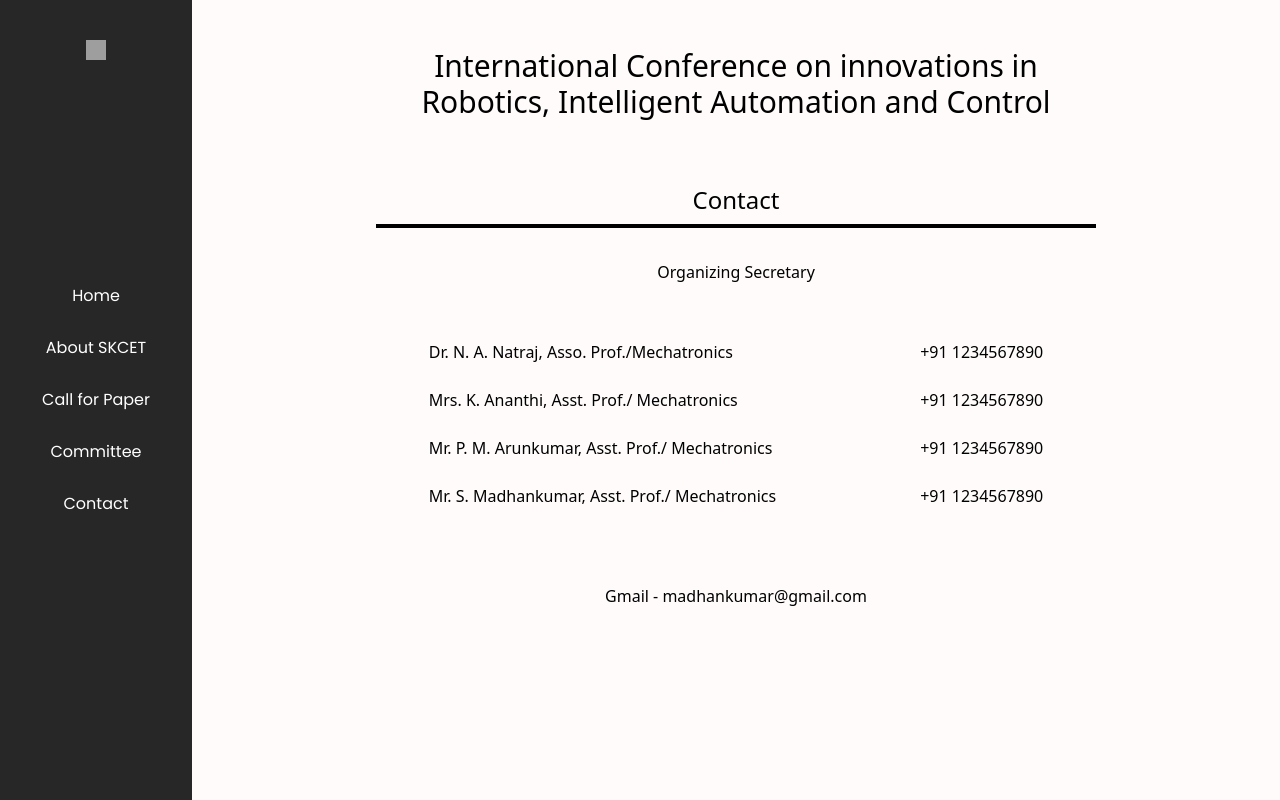
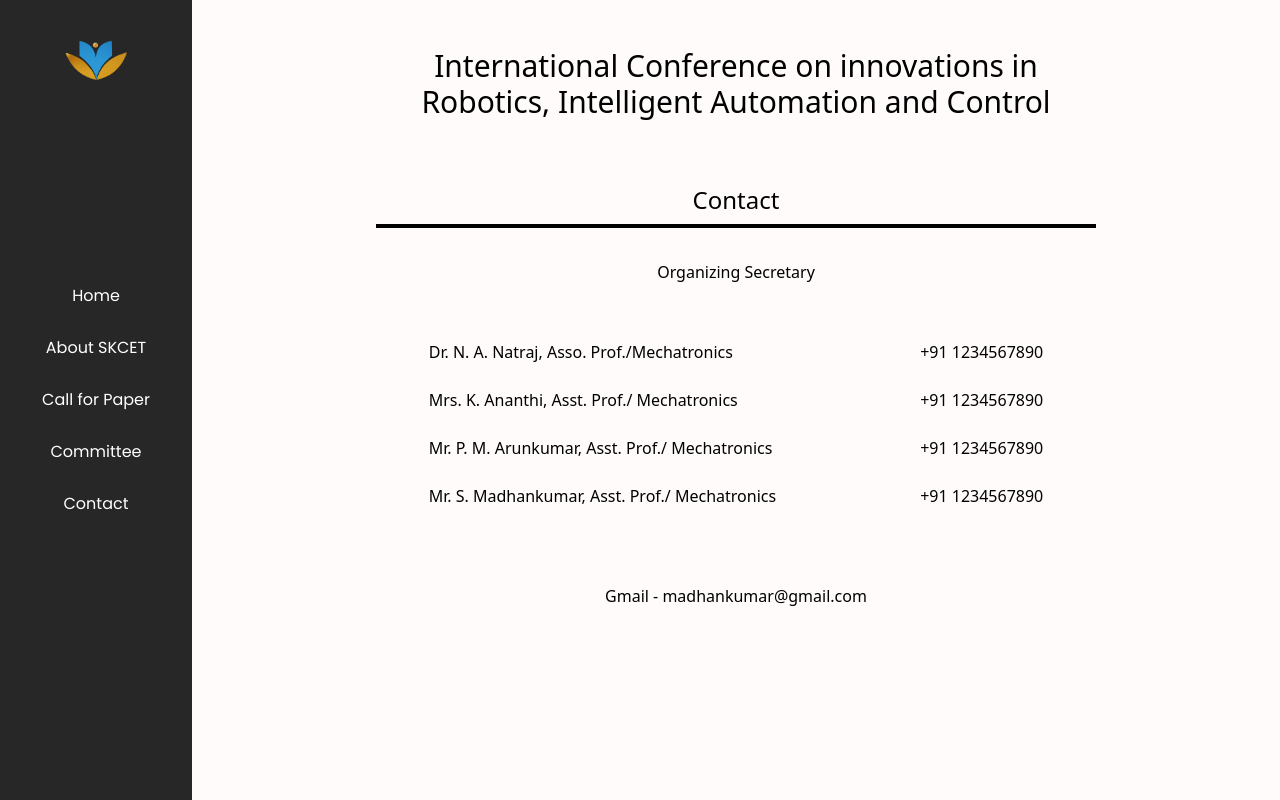
Before and after one commit to kalaiy21/conference, a React (Create React App) app: page / in a window 1280 px wide. Built offline with nearby package versions, Linux system fonts and the light colour scheme; grey boxes are pictures that could not be loaded.

Commit message:
Add Image

```diff
--- a/src/components/Contact/Contact.js
+++ b/src/components/Contact/Contact.js
@@ -13,8 +13,6 @@
 
     const contacts = ['Dr. N. A. Natraj, Asso. Prof./Mechatronics', 'Mrs. K. Ananthi, Asst. Prof./ Mechatronics', 'Mr. P. M. Arunkumar, Asst. Prof./ Mechatronics', 'Mr. S. Madhankumar, Asst. Prof./ Mechatronics']
     const numbers = ['+91 1234567890', '+91 1234567890', '+91 1234567890', '+91 1234567890']
-
-    const test = "Sri Krishna College of Engineering and Technology is an autonomous Institution, accredited by NAAC with A Grade (3.42 out of 4 Scale). The Institution offers 9 UG Programmes, 9 PG Programmes and 1 Integrated Programme. Seven of its UG Programmes are accredited by the NBA. SKCET provides an exciting academic environment with well qualified and dedicated faculty members to inspire and nurture the student fraternity. The Institution is ranked 83 rd among engineering colleges in India by the MHRD- National Institution Ranking Framework 2020 and 2 nd among private self-financing Institutions in ARIIA 2020 rankings. SKCET has also secured second rank among technical colleges in all India Swachh campus awards 2019. SKCET has also secured the 2 nd runner-up place in AICTE- Lilavati award under the theme Sanitation and Hygien. The Institution is bestowed with world class facilities including state of the art laboratories, smart classrooms, library, multiplex theatre, athletic cum football field, gymnasium, health center, indoor stadium and open air theatre, making it a suitable place for young engineers to realize their dreams"
 
     return(
 
--- a/src/components/Navbar.js
+++ b/src/components/Navbar.js
@@ -1,9 +1,10 @@
+import skcetLogo from '../Resources/skcetLogo.png';
 
 function navbar() {
     return (
         <div className="font-poppins bg-[#272727] w-[15%] h-screen flex items-center justify-center fixed top-0 left-0">
             <div className="absolute top-10">
-                <img className="w-5 h-5" src="../Resources/skcetLogo.png" alt="logo" />
+                <img className="w-15 h-10" src={skcetLogo}  alt="logo" />
             </div>
             <div className="text-white flex flex-col text-center space-y-6">
                 <a className="p-[2px] transition-all" href="#">Home</a>
```
